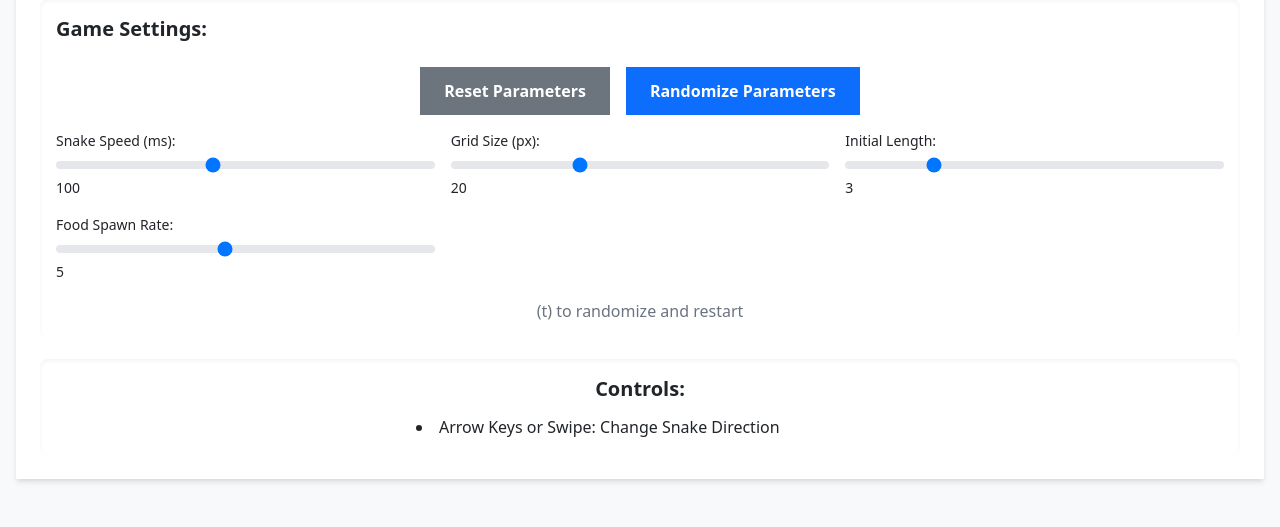
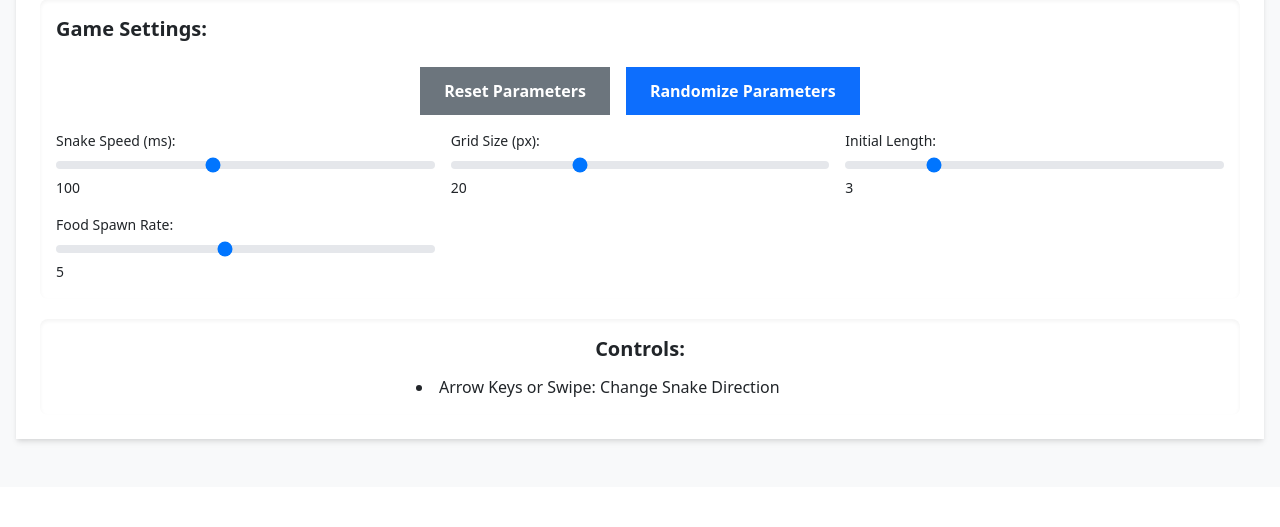
Before and after one commit to JS0208/interactive-art-project, a Flask app: page /projects/snake_game in a window 1280 px wide. Shown: the part 861-1388 px from the top of the page. After the commit the page ends 1305 px from the top, so only its background shows below. Run offline with Flask 3, Linux system fonts and the light colour scheme; some libraries are stand-ins or nearby versions.

Commit message:
Update project_detail.html

```diff
--- a/templates/project_detail.html
+++ b/templates/project_detail.html
@@ -11,11 +11,10 @@
     <div class="relative flex justify-center items-center bg-gray-900 rounded-lg overflow-hidden shadow-inner" style="max-width: 100%; height: auto;">
         <canvas id="gameCanvas" class="border-2 border-gray-700 focus:outline-none" tabindex="0"></canvas>
 
-        <!-- Game Over Overlay (now relative to its parent container) -->
         <div id="gameOverOverlay" class="absolute inset-0 bg-black bg-opacity-75 flex flex-col items-center justify-center text-white text-center hidden">
             <h2 class="text-5xl font-bold mb-4" id="gameOverTitle">Game Over!</h2>
             <p class="text-2xl mb-6" id="gameOverScore"></p>
-            <button id="restartGameBtn" class="btn-primary text-xl py-3 px-6">Restart Game<br><span class="text-sm">(r) to restart</span></button>
+            <button id="restartGameBtn" class="btn-primary text-xl py-3 px-6">Restart Game<br><span class="text-sm">(r) to restart</span><br><span class="text-sm">(t) to randomize and restart</span></button>
         </div>
     </div>
     <div class="text-center mt-6">
@@ -104,9 +103,6 @@
                 {% else %}
                 <p class="text-sm text-[var(--color-text-primary)]">No specific settings for this art piece.</p>
                 {% endif %}
-            </div>
-             <div class="text-center mt-4 text-gray-500">
-                (t) to randomize and restart
             </div>
         </div>
 
```
